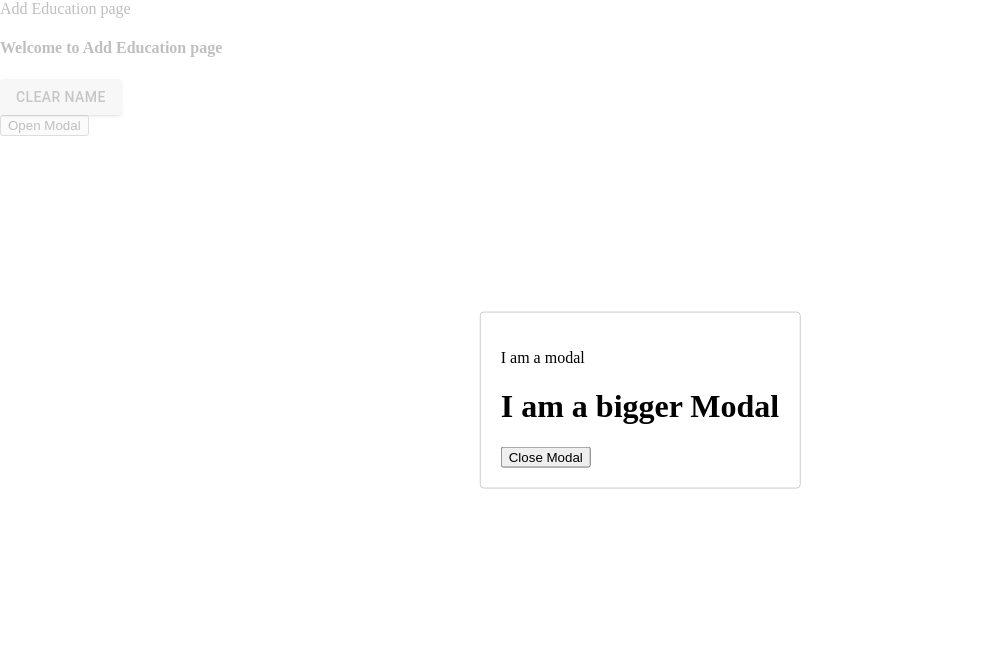
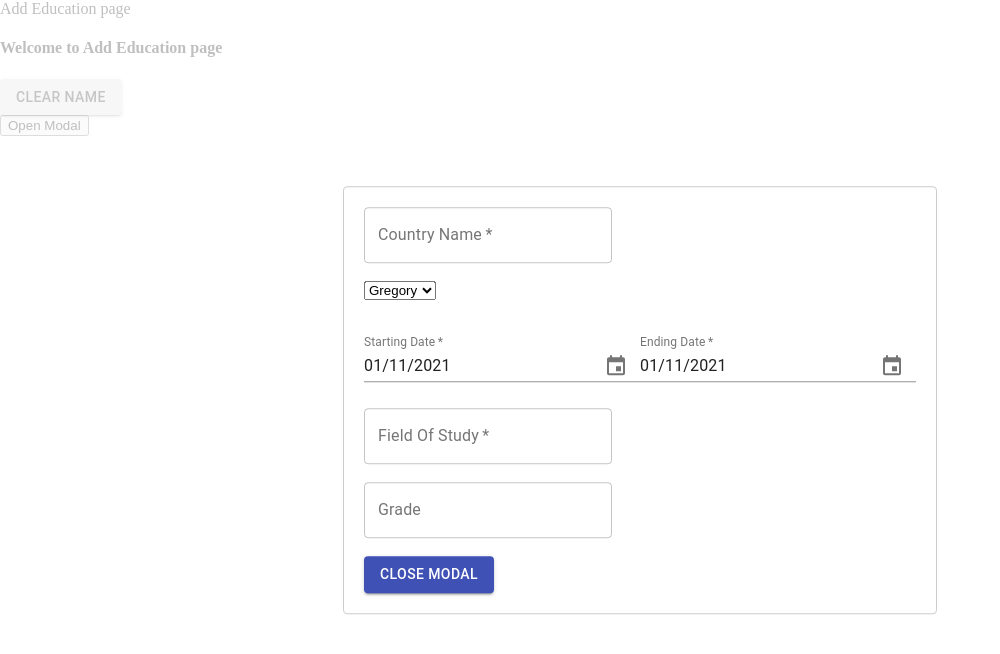
Before and after one commit to DanteDX/ShowwCaseChallenge, a React (Create React App) app: page /addEducation in a window 1280 px wide. Both pictures are taken after a click on the button "Open Modal". Shown: the top 654 px of the page, without its empty margins (0-1000 px from the left). Built offline with nearby package versions, Linux system fonts and the light colour scheme.

Commit message:
modal updated

```diff
--- a/package.json
+++ b/package.json
@@ -3,7 +3,9 @@
   "version": "0.1.0",
   "private": true,
   "dependencies": {
+    "@date-io/date-fns": "^1.3.13",
     "@material-ui/core": "^4.11.2",
+    "@material-ui/pickers": "^3.2.10",
     "@testing-library/jest-dom": "^5.11.8",
     "@testing-library/react": "^11.2.3",
     "@testing-library/user-event": "^12.6.0",
@@ -15,6 +17,7 @@
     "@types/react-redux": "^7.1.15",
     "@types/react-router-dom": "^5.1.7",
     "@types/styled-components": "^5.1.7",
+    "date-fns": "^2.16.1",
     "react": "^17.0.1",
     "react-dom": "^17.0.1",
     "react-modal": "^3.12.1",
--- a/src/actions/EducationActions.ts
+++ b/src/actions/EducationActions.ts
@@ -3,7 +3,8 @@ import { ActionTypes } from "./ActionsTypes";
 import { EducationInterface } from "../reducers/EducationReducer";
 
 let dummyState = {
-  id:0,
+  id: 0,
+  country:"",
   schoolName: "",
   degree: "",
   fieldOfStudy: "",
--- a/src/components/EducationModal.tsx
+++ b/src/components/EducationModal.tsx
@@ -1,5 +1,9 @@
 import Modal from "react-modal";
 import React from "react";
+import 'date-fns';
+import { TextField, Button } from "@material-ui/core";
+import { MuiPickersUtilsProvider, KeyboardDatePicker} from "@material-ui/pickers";
+import DateFnsUtils from '@date-io/date-fns';
 
 export const EducationModal = () => {
   const [modalOpen, setModalOpen] = React.useState(false);
@@ -13,15 +17,66 @@ export const EducationModal = () => {
     transform             : 'translate(-50%, -50%)'
     }
   };
+  const [countryName, setCountryName] = React.useState("");
+  const [schoolName, setSchoolName] = React.useState("");
+  const [fieldName, setFieldName] = React.useState("");
+  const [Grade, setGrade] = React.useState("");
+  const [selectedDate, setSelectedDate] = React.useState<Date | null>(new Date());
+  const handleDateChange = (date: Date | null) => {
+    setSelectedDate(date);
+  };
   return (
     <div>
       <Modal
         isOpen={modalOpen}
         style={customStyles}
       >
-        <p>I am a modal</p>
-        <h1>I am a bigger Modal</h1>
-        <button onClick={e => setModalOpen(false)}>Close Modal</button>
+          <TextField required color="primary" variant="outlined" onChange={e => setCountryName(e.currentTarget.value) } type="text" label="Country Name" />
+          <br /><br/>
+          <select required onChange={e => setSchoolName(e.currentTarget.value) } id="schoolName" name="schoolName">
+            <option value="Gregory">Gregory</option>
+            <option value="Xaviers">Xaviers</option>
+            <option value="Josephs">Josephs</option>
+          </select>
+          <br /><br/>
+        <MuiPickersUtilsProvider utils={DateFnsUtils}>
+          <KeyboardDatePicker
+          required
+          disableToolbar
+          variant="inline"
+          format="MM/dd/yyyy"
+          margin="normal"
+          id="date-picker-inline"
+          label="Starting Date"
+          value={selectedDate}
+          onChange={handleDateChange}
+          KeyboardButtonProps={{
+            'aria-label': 'change date',
+          }}
+        />
+        </MuiPickersUtilsProvider>
+        <MuiPickersUtilsProvider utils={DateFnsUtils}>
+        <KeyboardDatePicker
+          required
+          disableToolbar
+          variant="inline"
+          format="MM/dd/yyyy"
+          margin="normal"
+          id="date-picker-inline"
+          label="Ending Date"
+          value={selectedDate}
+          onChange={handleDateChange}
+          KeyboardButtonProps={{
+            'aria-label': 'change date',
+          }}
+        />
+        </MuiPickersUtilsProvider>
+        <br/><br/>
+          <TextField required color="primary" variant="outlined" onChange={e => setFieldName(e.currentTarget.value)} type="text" label="Field Of Study"/>
+          <br/><br/>
+          <TextField color="primary" variant="outlined" type="text" label="Grade" onChange={e => setGrade(e.currentTarget.value)}/>
+          <br/><br/>
+          <Button variant="contained" color="primary" onClick={e => setModalOpen(false)}>Close Modal</Button>
       </Modal>
       <button onClick={e => setModalOpen(true)}>Open Modal</button>
     </div>
--- a/src/reducers/EducationReducer.ts
+++ b/src/reducers/EducationReducer.ts
@@ -2,6 +2,7 @@ import { ActionTypes } from "../actions/ActionsTypes";
 import { EducationDispatch } from "../actions/EducationActions";
 
 export interface EducationInterface{
+  country: string;
   id: number;
   schoolName: string;
   degree: string;
@@ -13,7 +14,8 @@ export interface EducationInterface{
 }
 
 let initialState = [{
-  id:0,
+  id: 0,
+  country:"",
   schoolName: "",
   degree: "",
   fieldOfStudy: "",
--- a/tsconfig.json
+++ b/tsconfig.json
@@ -18,7 +18,7 @@
     "resolveJsonModule": true,
     "isolatedModules": true,
     "noEmit": true,
-    "jsx": "react"
+    "jsx": "react-jsx"
   },
   "include": [
     "./src/index.tsx"
```
Also changed, not shown: src/actions/dist/EducationActions.js, src/components/dist/EducationModal.js (added), src/elements/dist/EducationModal.js (added), src/reducers/dist/EducationReducer.js, 2 other files (tests, documents, lock files or other folders).
